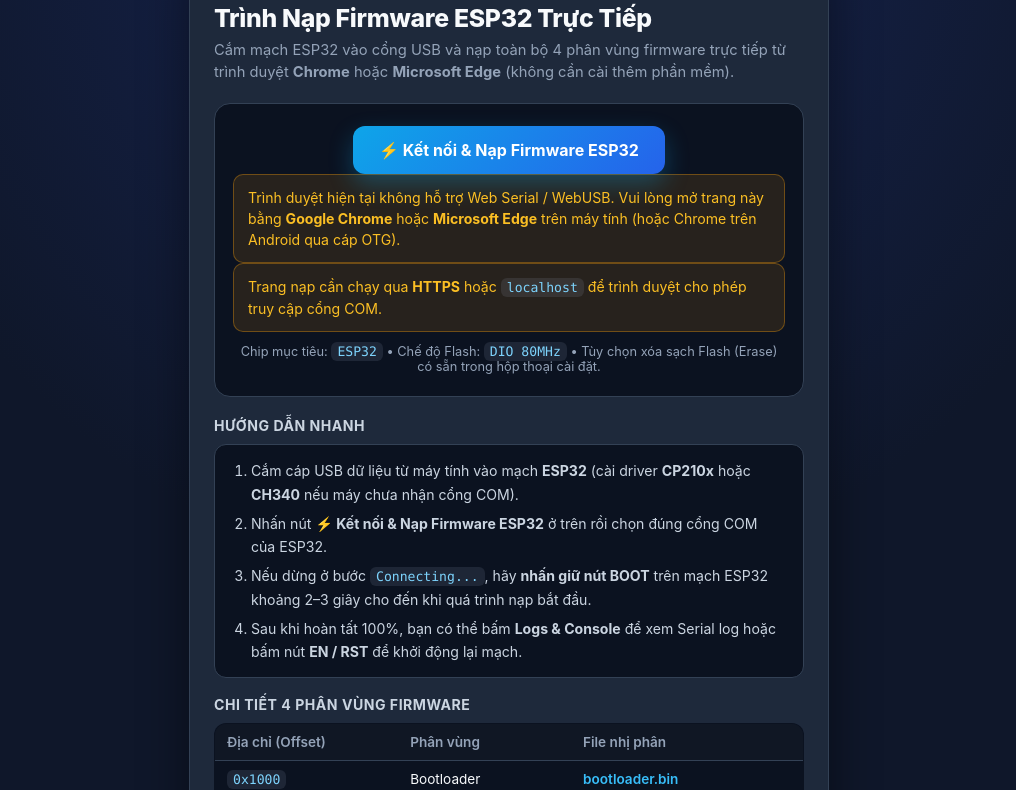
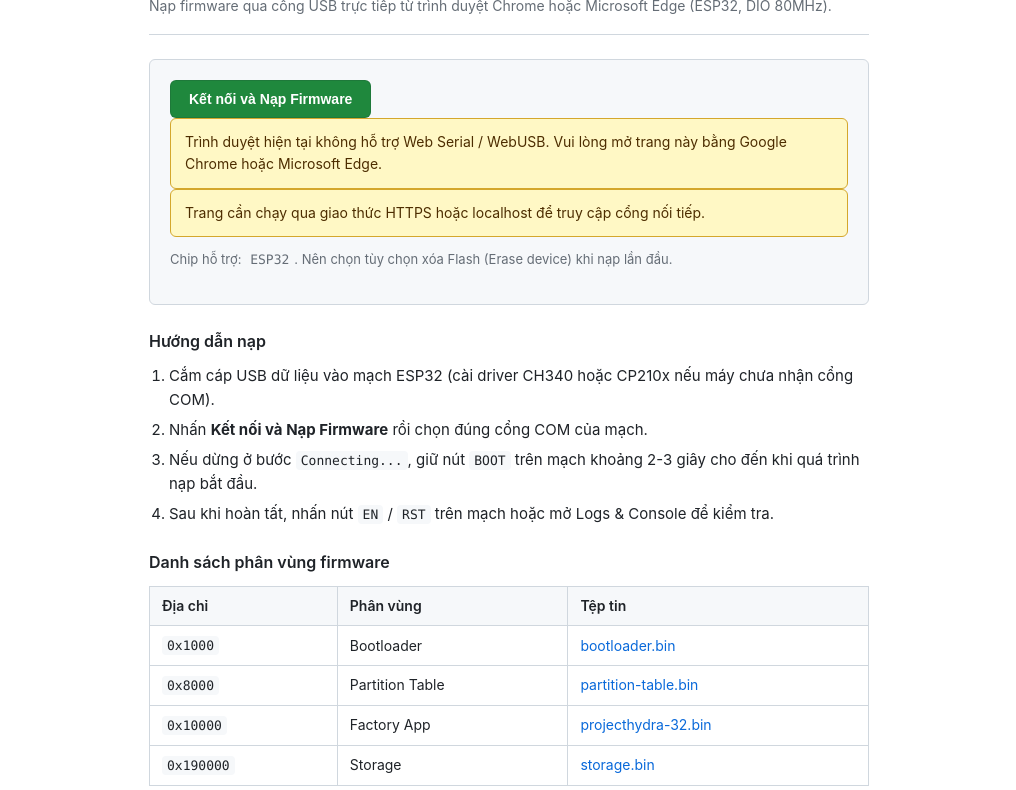
Before and after one commit to thongdithahaha-web/lekimlamiot, a plain HTML site: page docs/index.html in a window 1280 px wide. Shown: the part 81-871 px from the top of the page, without its empty margins (131-1147 px from the left). Drawn offline with Linux system fonts and the light colour scheme.

Commit message:
Rename flasher to lkimlamdev and simplify web UI

```diff
--- a/docs/index.html
+++ b/docs/index.html
@@ -3,274 +3,207 @@
 <head>
   <meta charset="UTF-8">
   <meta name="viewport" content="width=device-width, initial-scale=1.0">
-  <title>Nạp Firmware ESP32 - Hydra ESP v1.1.4</title>
+  <title>lkimlamdev - Nạp Firmware ESP32</title>
   <script type="module" src="https://unpkg.com/esp-web-tools@10.5.2/dist/web/install-button.js?module"></script>
   <style>
-    :root {
-      --bg: #0f172a;
-      --surface: #1e293b;
-      --surface-2: #0b1220;
-      --border: #334155;
-      --text: #f8fafc;
-      --muted: #94a3b8;
-      --primary: #0ea5e9;
-      --primary-hover: #0284c7;
-      --accent: #10b981;
-      --warn-bg: rgba(245, 158, 11, 0.12);
-      --warn-border: rgba(245, 158, 11, 0.35);
-      --warn-text: #fbbf24;
-    }
-
     * {
       box-sizing: border-box;
-      margin: 0;
-      padding: 0;
-      font-family: -apple-system, BlinkMacSystemFont, "Segoe UI", Roboto, sans-serif;
     }
 
     body {
-      background: radial-gradient(circle at top, #172554 0%, var(--bg) 55%);
-      color: var(--text);
-      min-height: 100vh;
-      display: flex;
-      justify-content: center;
-      align-items: center;
-      padding: 20px 14px;
+      margin: 0;
+      padding: 32px 16px;
+      background-color: #ffffff;
+      color: #1f2328;
+      font-family: -apple-system, BlinkMacSystemFont, "Segoe UI", Helvetica, Arial, sans-serif;
+      font-size: 15px;
+      line-height: 1.6;
     }
 
-    .card {
-      width: 100%;
-      max-width: 640px;
-      background: var(--surface);
-      border: 1px solid var(--border);
-      border-radius: 20px;
-      padding: 26px 24px;
-      box-shadow: 0 20px 50px rgba(0, 0, 0, 0.45);
+    .container {
+      max-width: 720px;
+      margin: 0 auto;
     }
 
-    .badge {
-      display: inline-flex;
-      align-items: center;
-      gap: 6px;
-      background: rgba(16, 185, 129, 0.14);
-      color: #34d399;
-      border: 1px solid rgba(16, 185, 129, 0.35);
-      font-size: 0.78rem;
-      font-weight: 700;
-      padding: 4px 10px;
-      border-radius: 999px;
-      margin-bottom: 12px;
+    header {
+      border-bottom: 1px solid #d0d7de;
+      padding-bottom: 16px;
+      margin-bottom: 24px;
     }
 
     h1 {
-      font-size: 1.55rem;
-      font-weight: 800;
-      letter-spacing: -0.3px;
-      margin-bottom: 6px;
+      margin: 0 0 6px;
+      font-size: 24px;
+      font-weight: 600;
     }
 
     .subtitle {
-      color: var(--muted);
-      font-size: 0.92rem;
-      line-height: 1.5;
-      margin-bottom: 20px;
+      margin: 0;
+      color: #656d76;
+      font-size: 14px;
     }
 
-    .flash-box {
-      background: var(--surface-2);
-      border: 1px solid var(--border);
-      border-radius: 16px;
-      padding: 22px 18px;
-      text-align: center;
-      margin-bottom: 20px;
+    section {
+      margin-bottom: 24px;
     }
 
-    esp-web-install-button {
-      --esp-tools-button-color: var(--primary);
-      --esp-tools-button-text-color: #ffffff;
-      display: inline-block;
+    h2 {
+      margin: 0 0 10px;
+      font-size: 16px;
+      font-weight: 600;
     }
 
-    .flash-btn {
-      background: linear-gradient(135deg, var(--primary), #2563eb);
-      color: #fff;
-      border: none;
-      border-radius: 12px;
-      padding: 14px 26px;
-      font-size: 1rem;
-      font-weight: 700;
-      cursor: pointer;
-      box-shadow: 0 10px 24px rgba(14, 165, 233, 0.3);
-      transition: transform 0.15s ease, filter 0.15s ease;
+    .flash-panel {
+      border: 1px solid #d0d7de;
+      border-radius: 6px;
+      background-color: #f6f8fa;
+      padding: 20px;
     }
 
-    .flash-btn:hover {
-      filter: brightness(1.08);
+    .btn-flash {
+      appearance: none;
+      background-color: #1f883d;
+      color: #ffffff;
+      border: 1px solid rgba(31, 35, 40, 0.15);
+      border-radius: 6px;
+      padding: 10px 18px;
+      font-size: 14px;
+      font-weight: 600;
+      cursor: pointer;
     }
 
-    .flash-btn:active {
-      transform: scale(0.97);
+    .btn-flash:hover {
+      background-color: #1a7f37;
     }
 
-    .unsupported-msg {
-      background: var(--warn-bg);
-      border: 1px solid var(--warn-border);
-      color: var(--warn-text);
-      padding: 12px 14px;
-      border-radius: 10px;
-      font-size: 0.88rem;
-      line-height: 1.5;
-      text-align: left;
+    .note {
+      margin-top: 12px;
+      font-size: 13px;
+      color: #656d76;
     }
 
-    .flash-hint {
-      margin-top: 12px;
-      font-size: 0.8rem;
-      color: var(--muted);
+    .alert {
+      border: 1px solid #d4a72c;
+      background-color: #fff8c5;
+      color: #4d2d00;
+      border-radius: 6px;
+      padding: 12px 14px;
+      font-size: 14px;
     }
 
-    .section-title {
-      font-size: 0.88rem;
-      font-weight: 700;
-      color: #cbd5e1;
-      text-transform: uppercase;
-      letter-spacing: 0.5px;
-      margin: 18px 0 10px;
+    ol {
+      margin: 0;
+      padding-left: 20px;
+    }
+
+    li + li {
+      margin-top: 6px;
     }
 
     table {
       width: 100%;
       border-collapse: collapse;
-      background: var(--surface-2);
-      border: 1px solid var(--border);
-      border-radius: 12px;
-      overflow: hidden;
-      font-size: 0.85rem;
+      font-size: 14px;
     }
 
     th, td {
-      padding: 10px 12px;
+      border: 1px solid #d0d7de;
+      padding: 8px 12px;
       text-align: left;
-      border-bottom: 1px solid var(--border);
     }
 
     th {
-      color: var(--muted);
+      background-color: #f6f8fa;
       font-weight: 600;
-      background: rgba(255, 255, 255, 0.02);
-    }
-
-    tr:last-child td {
-      border-bottom: none;
     }
 
     code {
-      background: rgba(148, 163, 184, 0.14);
-      color: #7dd3fc;
-      padding: 2px 6px;
-      border-radius: 6px;
       font-family: ui-monospace, SFMono-Regular, Menlo, Consolas, monospace;
-      font-size: 0.82rem;
+      font-size: 13px;
+      background-color: #f6f8fa;
+      padding: 2px 5px;
+      border-radius: 4px;
     }
 
-    a.dl {
-      color: #38bdf8;
+    a {
+      color: #0969da;
       text-decoration: none;
-      font-weight: 600;
     }
 
-    a.dl:hover {
+    a:hover {
       text-decoration: underline;
-    }
-
-    .steps {
-      background: var(--surface-2);
-      border: 1px solid var(--border);
-      border-radius: 12px;
-      padding: 14px 18px;
-      font-size: 0.88rem;
-      color: #cbd5e1;
-      line-height: 1.65;
-    }
-
-    .steps ol {
-      padding-left: 18px;
-    }
-
-    .steps li + li {
-      margin-top: 6px;
     }
   </style>
 </head>
 <body>
-  <main class="card">
-    <div class="badge">ESP32 • Hydra ESP v1.1.4</div>
-    <h1>Trình Nạp Firmware ESP32 Trực Tiếp</h1>
-    <p class="subtitle">
-      Cắm mạch ESP32 vào cổng USB và nạp toàn bộ 4 phân vùng firmware trực tiếp từ trình duyệt <strong>Chrome</strong> hoặc <strong>Microsoft Edge</strong> (không cần cài thêm phần mềm).
-    </p>
+  <main class="container">
+    <header>
+      <h1>lkimlamdev — ESP32 Firmware Flasher</h1>
+      <p class="subtitle">Nạp firmware qua cổng USB trực tiếp từ trình duyệt Chrome hoặc Microsoft Edge (ESP32, DIO 80MHz).</p>
+    </header>
 
-    <section class="flash-box">
+    <section class="flash-panel">
       <esp-web-install-button manifest="./firmware/manifest.json">
-        <button slot="activate" class="flash-btn">⚡ Kết nối &amp; Nạp Firmware ESP32</button>
-        <div slot="unsupported" class="unsupported-msg">
-          Trình duyệt hiện tại không hỗ trợ Web Serial / WebUSB. Vui lòng mở trang này bằng <strong>Google Chrome</strong> hoặc <strong>Microsoft Edge</strong> trên máy tính (hoặc Chrome trên Android qua cáp OTG).
+        <button slot="activate" class="btn-flash">Kết nối và Nạp Firmware</button>
+        <div slot="unsupported" class="alert">
+          Trình duyệt hiện tại không hỗ trợ Web Serial / WebUSB. Vui lòng mở trang này bằng Google Chrome hoặc Microsoft Edge.
         </div>
-        <div slot="not-allowed" class="unsupported-msg">
-          Trang nạp cần chạy qua <strong>HTTPS</strong> hoặc <code>localhost</code> để trình duyệt cho phép truy cập cổng COM.
+        <div slot="not-allowed" class="alert">
+          Trang cần chạy qua giao thức HTTPS hoặc localhost để truy cập cổng nối tiếp.
         </div>
       </esp-web-install-button>
-      <div class="flash-hint">
-        Chip mục tiêu: <code>ESP32</code> • Chế độ Flash: <code>DIO 80MHz</code> • Tùy chọn xóa sạch Flash (Erase) có sẵn trong hộp thoại cài đặt.
-      </div>
+      <p class="note">
+        Chip hỗ trợ: <code>ESP32</code>. Nên chọn tùy chọn xóa Flash (Erase device) khi nạp lần đầu.
+      </p>
     </section>
 
-    <div class="section-title">Hướng dẫn nhanh</div>
-    <div class="steps">
+    <section>
+      <h2>Hướng dẫn nạp</h2>
       <ol>
-        <li>Cắm cáp USB dữ liệu từ máy tính vào mạch <strong>ESP32</strong> (cài driver <strong>CP210x</strong> hoặc <strong>CH340</strong> nếu máy chưa nhận cổng COM).</li>
-        <li>Nhấn nút <strong>⚡ Kết nối &amp; Nạp Firmware ESP32</strong> ở trên rồi chọn đúng cổng COM của ESP32.</li>
-        <li>Nếu dừng ở bước <code>Connecting...</code>, hãy <strong>nhấn giữ nút BOOT</strong> trên mạch ESP32 khoảng 2–3 giây cho đến khi quá trình nạp bắt đầu.</li>
-        <li>Sau khi hoàn tất 100%, bạn có thể bấm <strong>Logs &amp; Console</strong> để xem Serial log hoặc bấm nút <strong>EN / RST</strong> để khởi động lại mạch.</li>
+        <li>Cắm cáp USB dữ liệu vào mạch ESP32 (cài driver CH340 hoặc CP210x nếu máy chưa nhận cổng COM).</li>
+        <li>Nhấn <strong>Kết nối và Nạp Firmware</strong> rồi chọn đúng cổng COM của mạch.</li>
+        <li>Nếu dừng ở bước <code>Connecting...</code>, giữ nút <code>BOOT</code> trên mạch khoảng 2-3 giây cho đến khi quá trình nạp bắt đầu.</li>
+        <li>Sau khi hoàn tất, nhấn nút <code>EN</code> / <code>RST</code> trên mạch hoặc mở Logs &amp; Console để kiểm tra.</li>
       </ol>
-    </div>
+    </section>
 
-    <div class="section-title">Chi tiết 4 phân vùng firmware</div>
+    <section>
+      <h2>Danh sách phân vùng firmware</h2>
       <table>
         <thead>
           <tr>
-          <th>Địa chỉ (Offset)</th>
+            <th>Địa chỉ</th>
             <th>Phân vùng</th>
-          <th>File nhị phân</th>
+            <th>Tệp tin</th>
           </tr>
         </thead>
         <tbody>
           <tr>
             <td><code>0x1000</code></td>
             <td>Bootloader</td>
-          <td><a class="dl" href="./firmware/bootloader.bin" download>bootloader.bin</a></td>
+            <td><a href="./firmware/bootloader.bin" download>bootloader.bin</a></td>
           </tr>
           <tr>
             <td><code>0x8000</code></td>
             <td>Partition Table</td>
-          <td><a class="dl" href="./firmware/partition-table.bin" download>partition-table.bin</a></td>
+            <td><a href="./firmware/partition-table.bin" download>partition-table.bin</a></td>
           </tr>
           <tr>
             <td><code>0x10000</code></td>
-          <td>App (factory)</td>
-          <td><a class="dl" href="./firmware/projecthydra-32.bin" download>projecthydra-32.bin</a></td>
+            <td>Factory App</td>
+            <td><a href="./firmware/projecthydra-32.bin" download>projecthydra-32.bin</a></td>
           </tr>
           <tr>
             <td><code>0x190000</code></td>
             <td>Storage</td>
-          <td><a class="dl" href="./firmware/storage.bin" download>storage.bin</a></td>
+            <td><a href="./firmware/storage.bin" download>storage.bin</a></td>
           </tr>
         </tbody>
       </table>
+    </section>
   </main>
 
   <script>
-    // Gỡ bỏ Service Worker và cache cũ nếu trình duyệt từng truy cập trang trước đó
     if ('serviceWorker' in navigator) {
       navigator.serviceWorker.getRegistrations().then((regs) => {
         for (const reg of regs) reg.unregister();
```
Also changed, not shown: docs/firmware/manifest.json, 1 other file. Lines whose indentation alone changed are shown as unchanged.
